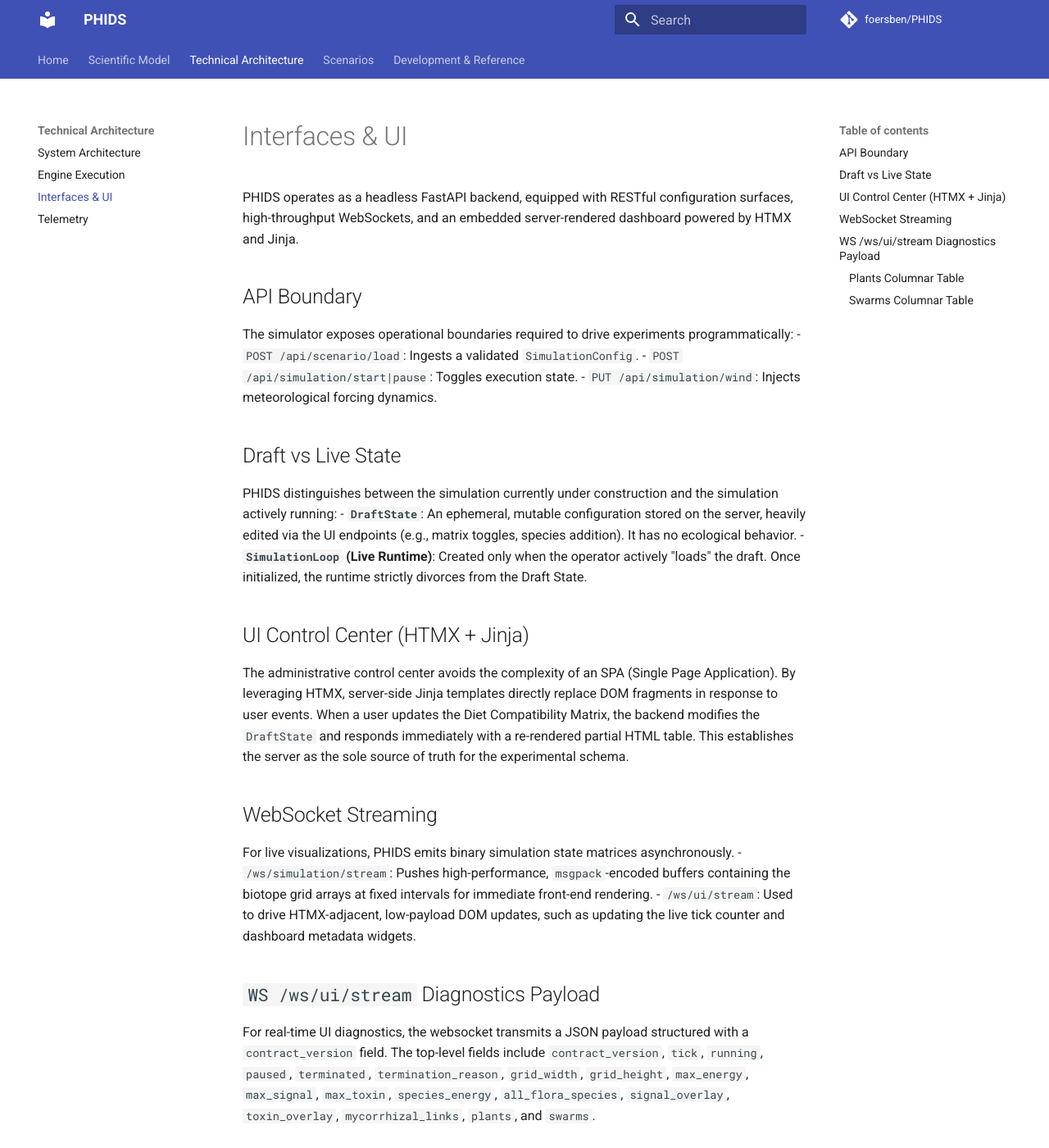
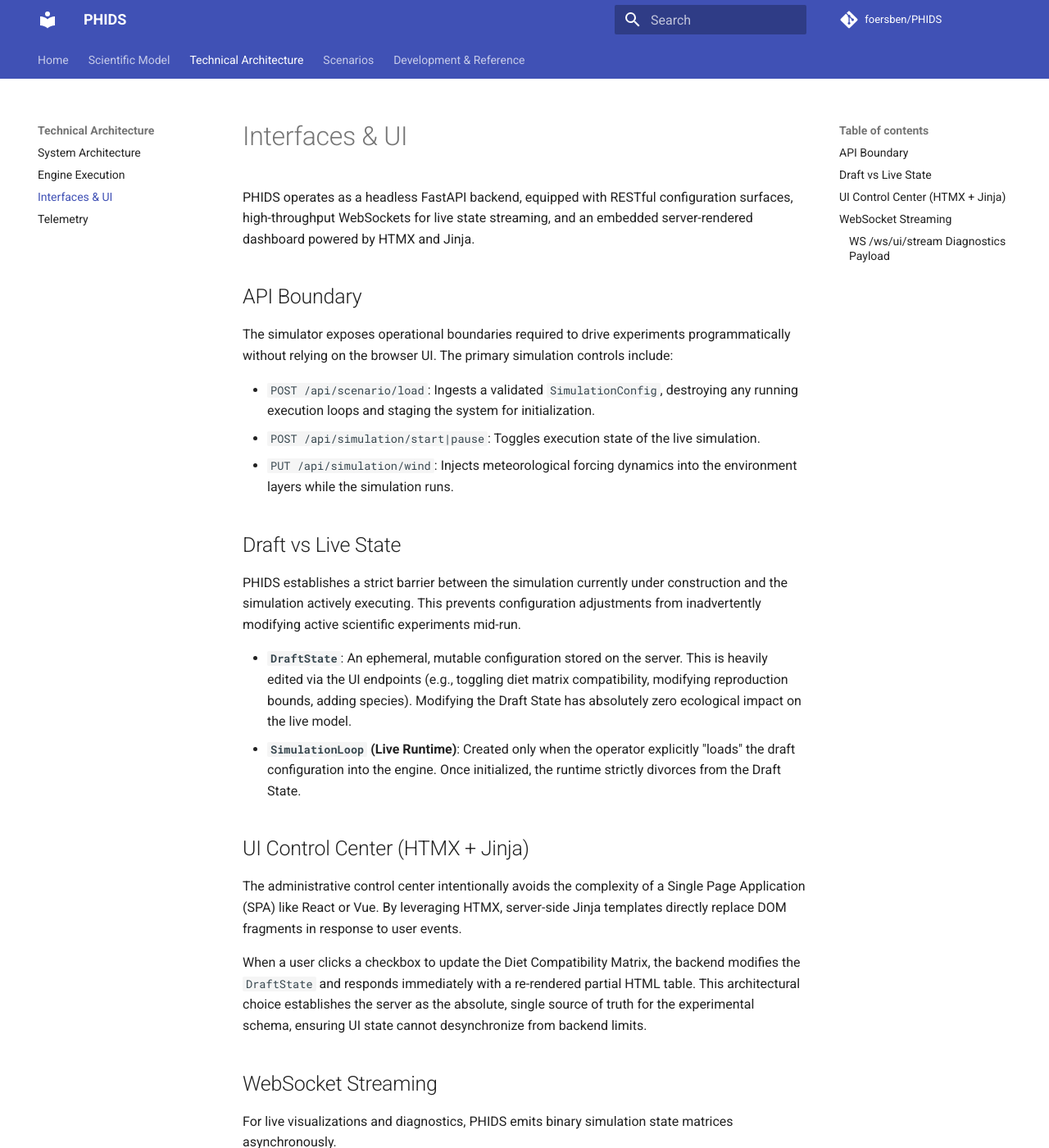
Before and after one commit to foersben/PHIDS, an MkDocs documentation site: the page built from docs/technical_architecture/interfaces_and_ui.md, in a window 1280 px wide and 1400 px high. Shown: the whole window at 82% size. Built offline with MkDocs 1.6.1 and Material for MkDocs 9.7.7, drawn with Linux system fonts in a browser that asks for light colours; comment, search, counter and statistics services are not loaded; some of the changed text lies outside the part shown.

Commit message:
docs: restructure and consolidate documentation
This commit restructures the fragmented docs/ folder into cohesive scientific, technical, scenario, and development guides. It improves prose, enhances mathematical models, preserves architecture diagrams and preserves the legacy documents where applicable. It also simplifies the MkDocs navigation structure and adds detailed mathematical deep dives into the PDE models used in PHIDS.

```diff
--- a/docs/technical_architecture/interfaces_and_ui.md
+++ b/docs/technical_architecture/interfaces_and_ui.md
@@ -1,37 +1,42 @@
 # Interfaces & UI
 
-PHIDS operates as a headless FastAPI backend, equipped with RESTful configuration surfaces, high-throughput WebSockets, and an embedded server-rendered dashboard powered by HTMX and Jinja.
+PHIDS operates as a headless FastAPI backend, equipped with RESTful configuration surfaces, high-throughput WebSockets for live state streaming, and an embedded server-rendered dashboard powered by HTMX and Jinja.
 
 ## API Boundary
 
-The simulator exposes operational boundaries required to drive experiments programmatically:
-- `POST /api/scenario/load`: Ingests a validated `SimulationConfig`.
-- `POST /api/simulation/start|pause`: Toggles execution state.
-- `PUT /api/simulation/wind`: Injects meteorological forcing dynamics.
+The simulator exposes operational boundaries required to drive experiments programmatically without relying on the browser UI. The primary simulation controls include:
+
+-   `POST /api/scenario/load`: Ingests a validated `SimulationConfig`, destroying any running execution loops and staging the system for initialization.
+-   `POST /api/simulation/start|pause`: Toggles execution state of the live simulation.
+-   `PUT /api/simulation/wind`: Injects meteorological forcing dynamics into the environment layers while the simulation runs.
 
 ## Draft vs Live State
 
-PHIDS distinguishes between the simulation currently under construction and the simulation actively running:
-- **`DraftState`**: An ephemeral, mutable configuration stored on the server, heavily edited via the UI endpoints (e.g., matrix toggles, species addition). It has no ecological behavior.
-- **`SimulationLoop` (Live Runtime)**: Created only when the operator actively "loads" the draft. Once initialized, the runtime strictly divorces from the Draft State.
+PHIDS establishes a strict barrier between the simulation currently under construction and the simulation actively executing. This prevents configuration adjustments from inadvertently modifying active scientific experiments mid-run.
+
+-   **`DraftState`**: An ephemeral, mutable configuration stored on the server. This is heavily edited via the UI endpoints (e.g., toggling diet matrix compatibility, modifying reproduction bounds, adding species). Modifying the Draft State has absolutely zero ecological impact on the live model.
+-   **`SimulationLoop` (Live Runtime)**: Created only when the operator explicitly "loads" the draft configuration into the engine. Once initialized, the runtime strictly divorces from the Draft State.
 
 ## UI Control Center (HTMX + Jinja)
 
-The administrative control center avoids the complexity of an SPA (Single Page Application). By leveraging HTMX, server-side Jinja templates directly replace DOM fragments in response to user events.
-When a user updates the Diet Compatibility Matrix, the backend modifies the `DraftState` and responds immediately with a re-rendered partial HTML table. This establishes the server as the sole source of truth for the experimental schema.
+The administrative control center intentionally avoids the complexity of a Single Page Application (SPA) like React or Vue. By leveraging HTMX, server-side Jinja templates directly replace DOM fragments in response to user events.
+
+When a user clicks a checkbox to update the Diet Compatibility Matrix, the backend modifies the `DraftState` and responds immediately with a re-rendered partial HTML table. This architectural choice establishes the server as the absolute, single source of truth for the experimental schema, ensuring UI state cannot desynchronize from backend limits.
 
 ## WebSocket Streaming
 
-For live visualizations, PHIDS emits binary simulation state matrices asynchronously.
-- `/ws/simulation/stream`: Pushes high-performance, `msgpack`-encoded buffers containing the biotope grid arrays at fixed intervals for immediate front-end rendering.
-- `/ws/ui/stream`: Used to drive HTMX-adjacent, low-payload DOM updates, such as updating the live tick counter and dashboard metadata widgets.
+For live visualizations and diagnostics, PHIDS emits binary simulation state matrices asynchronously.
 
-## `WS /ws/ui/stream` Diagnostics Payload
+-   `/ws/simulation/stream`: This high-performance socket pushes `msgpack`-encoded, zlib-compressed buffers containing the biotope grid arrays at fixed intervals. It is designed to be consumed by Canvas or WebGL renderers for immediate, 60fps front-end rendering of the continuous cellular automata fields.
+-   `/ws/ui/stream`: Operates alongside HTMX. It pushes low-payload JSON diagnostic updates, such as the live tick counter, aggregated dashboard metadata, and specific cell inspection tooltips.
 
-For real-time UI diagnostics, the websocket transmits a JSON payload structured with a `contract_version` field. The top-level fields include `contract_version`, `tick`, `running`, `paused`, `terminated`, `termination_reason`, `grid_width`, `grid_height`, `max_energy`, `max_signal`, `max_toxin`, `species_energy`, `all_flora_species`, `signal_overlay`, `toxin_overlay`, `mycorrhizal_links`, `plants`, and `swarms`.
+### `WS /ws/ui/stream` Diagnostics Payload
 
-### Plants Columnar Table
-The `plants` property transmits a list of plant objects containing the fields: `entity_id`, `species_id`, `name`, `x`, `y`, `energy`, `root_link_count`, `active_signal_ids`, and `active_toxin_ids`.
+For real-time UI diagnostics, the secondary websocket transmits a JSON payload structured with a `contract_version` field to ensure backward compatibility as the data schema evolves.
 
-### Swarms Columnar Table
-The `swarms` property transmits a list of swarm objects containing the fields: `species_id`, `name`, `x`, `y`, `population`, `energy`, `energy_deficit`, `repelled`, `repelled_ticks_remaining`, `toxin_level`, and `intoxicated`.
+The top-level fields include generic simulation flags (`tick`, `running`, `paused`, `terminated`, `termination_reason`), grid bounds (`grid_width`, `grid_height`), global maxima for canvas color scaling (`max_energy`, `max_signal`, `max_toxin`), and overlay structures (`species_energy`, `all_flora_species`, `signal_overlay`, `toxin_overlay`, `mycorrhizal_links`).
+
+Furthermore, it streams two columnar tables for entity diagnostics:
+
+-   **Plants Columnar Table**: Transmits a list of plant objects containing the fields: `entity_id`, `species_id`, `name`, `x`, `y`, `energy`, `root_link_count`, `active_signal_ids`, and `active_toxin_ids`.
+-   **Swarms Columnar Table**: Transmits a list of swarm objects containing the fields: `species_id`, `name`, `x`, `y`, `population`, `energy`, `energy_deficit`, `repelled`, `repelled_ticks_remaining`, `toxin_level`, and `intoxicated`.
```
Also changed, not shown: docs/development_guide/agent_ecosystem.md (+15 -10 lines), docs/development_guide/contribution_workflow.md (+24 -15 lines), docs/scenario_guide/scenario_authoring.md (+15 -10 lines), docs/technical_architecture/engine_execution.md (+14 -12 lines), docs/technical_architecture/telemetry.md (+19 -9 lines).
